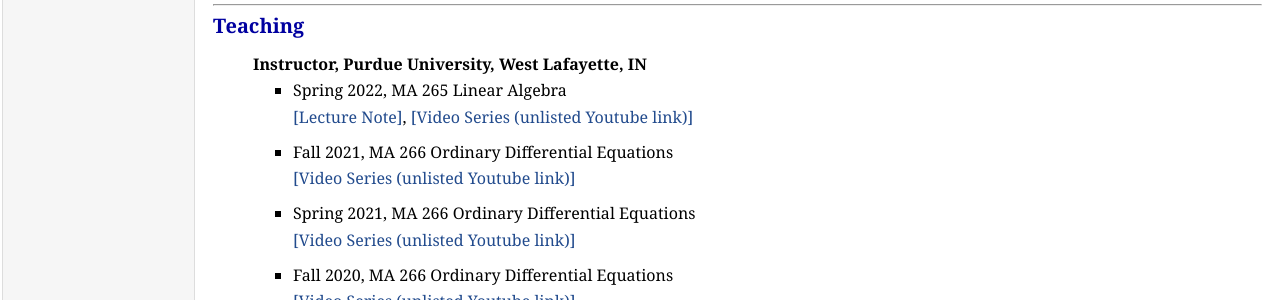
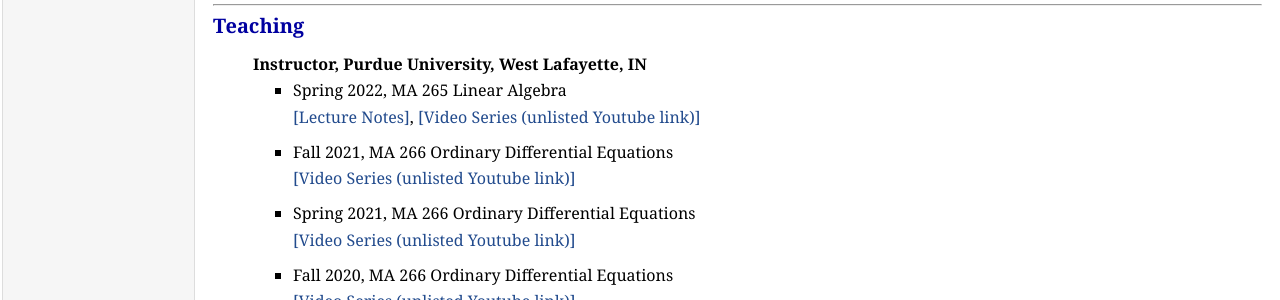
Before and after one commit to zhangqing2513/zhangqing2513.github.io, a Jekyll site: the page index.html, which Jekyll copies as it is, in a window 1280 px wide. Shown: the part 1121-1421 px from the top of the page. Built offline with Jekyll 4.4.1, drawn with Linux system fonts in a browser that asks for light colours.

Commit message:
Update index.html

```diff
--- a/index.html
+++ b/index.html
@@ -118,7 +118,7 @@
                 <p> <span style="font-size: 100%"> <strong>Instructor, Purdue University, West Lafayette, IN</strong> </p>
             <ul>
               <li><p> Spring 2022, MA 265 Linear Algebra  </p>
-                  <a href="Spring 2022 MA 265/Lecture notes Spring 2022.html" target="_blank">  [Lecture Note]</a>,
+                  <a href="Spring2022MA265/Lecture notes Spring 2022.html" target="_blank">  [Lecture Notes]</a>,
               <a href="https://youtube.com/playlist?list=PLMNQRMtXXp71A64b491pBp8IhQCyNGCcI" target="_blank">  [Video Series (unlisted Youtube link)]</a>
                  <p></li>
                     <p>
```
